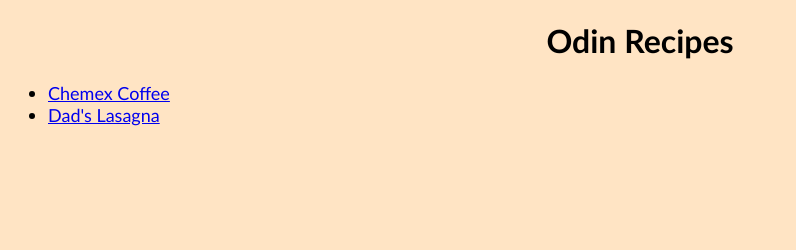
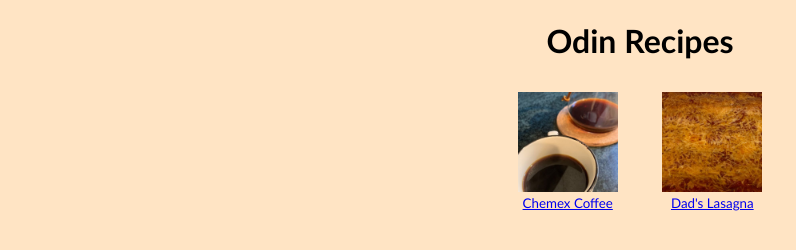
Before and after one commit to teej14/odin-recipes, a plain HTML site: page index.html in a window 1280 px wide. Shown: the whole page, without its empty margins (0-796 px from the left). Drawn offline with Linux system fonts and the light colour scheme.

Commit message:
Create and format recipe blocks with icons

```diff
--- a/index.html
+++ b/index.html
@@ -8,9 +8,11 @@
 </head>
 <body>
     <h1>Odin Recipes</h1>
-    <ul class="recipes-list">
-        <li><a href="recipes/chemex_coffee.html">Chemex Coffee</a></li>
-        <li><a href="recipes/dads_lasagna.html">Dad's Lasagna</a></li>
-    </ul>
+    <div class="recipes-list">
+        <button class="recipe-button"><a href="recipes/chemex_coffee.html">
+            <img class="recipe-icon" src="./images/coffee_icon.jpeg"><br>Chemex Coffee</a></button>
+        <button class="recipe-button"><a href="recipes/dads_lasagna.html">
+            <img class="recipe-icon" src="./images/lasagna_icon.jpeg"><br>Dad's Lasagna</a></button>
+    </div>
 </body>
 </html>
--- a/style.css
+++ b/style.css
@@ -9,9 +9,23 @@ h1 {
 
 .recipes-list {
     font-size: 18px;
+    width: 300px;
+    margin: 5px auto;
+    padding: 0 auto;
+    text-align: center;
 }
 
-img {
+.recipe-button {
+    padding: 10px;
+    margin: 0 10px;
+    border: 0;
+}
+
+.recipe-icon {
+    width: 100px;
+}
+
+.recipe-img {
     height: auto;
     width: 300px;
 }
```
Also changed, not shown: recipes/chemex_coffee.html (+4 -1 lines), recipes/dads_lasagna.html (+4 -1 lines), images/coffee_icon.jpeg (added), images/lasagna_icon.jpeg (added).
